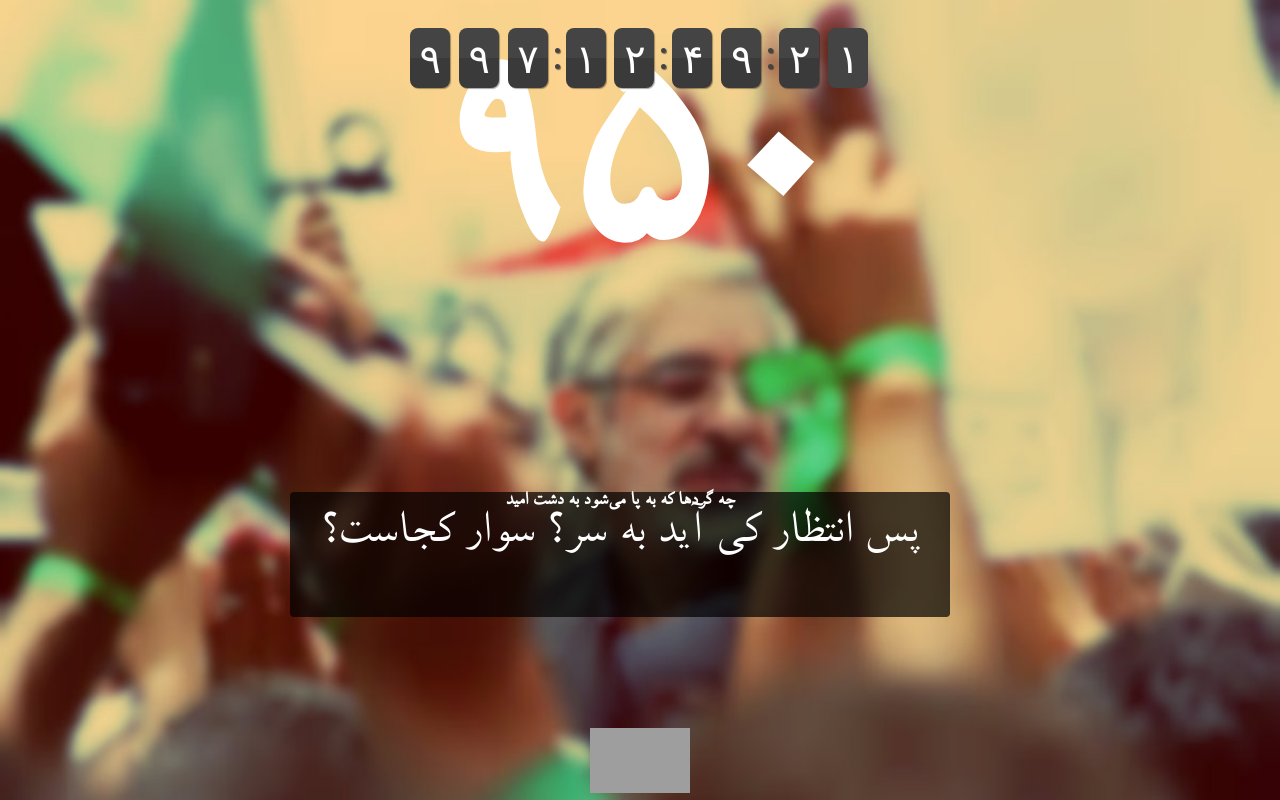
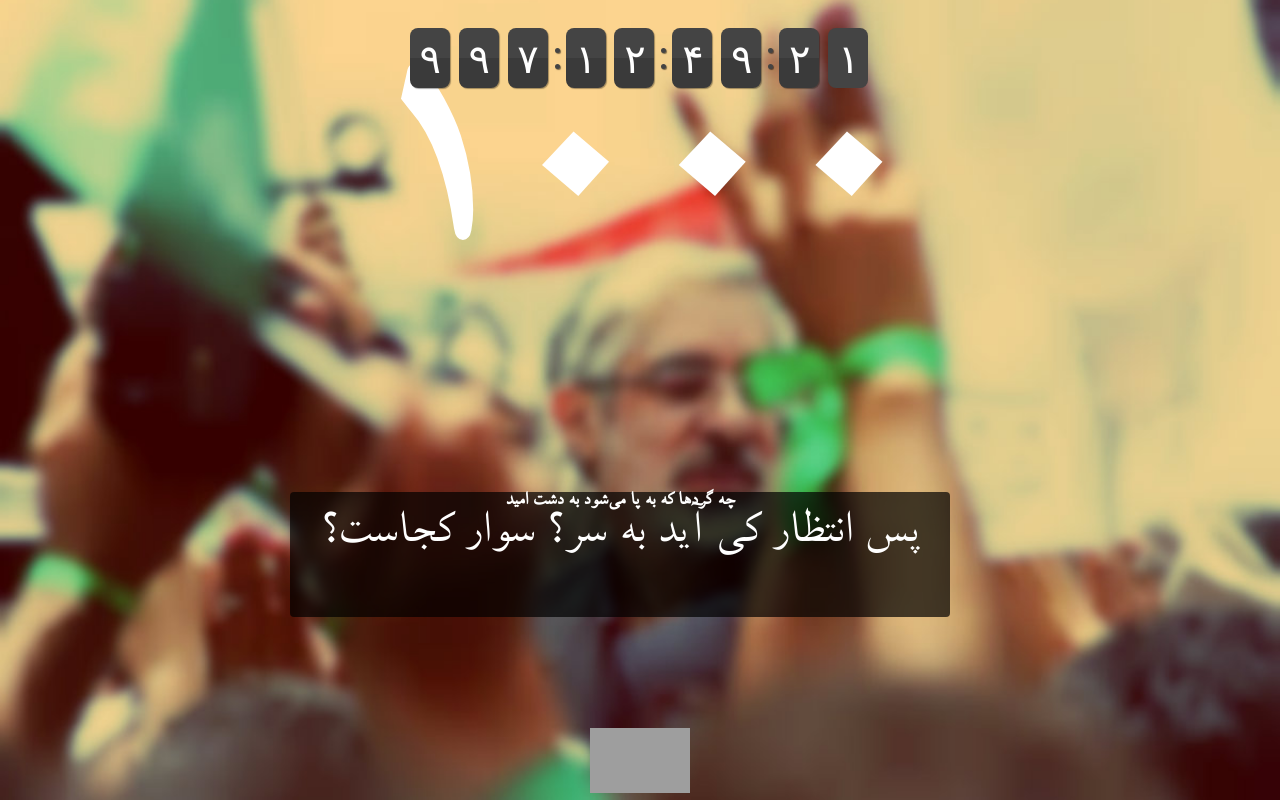
Before and after one commit to salammirema/salammirema.github.io, a plain HTML site: page index.html in a window 1280 px wide. Drawn offline with nearby package versions, Linux system fonts and the light colour scheme; grey boxes are pictures that could not be loaded.

Commit message:
update to 1000

```diff
--- a/index.html
+++ b/index.html
@@ -8,7 +8,7 @@
     <meta http-equiv="Content-Type" content="text/html; charset=utf8">
     <meta property="og:type" content="website" />
     <meta property="og:url" content="http://zamanehasr.tk/" />
-    <meta property="og:title" content="950 روز گذشت" />
+    <meta property="og:title" content="1000 روز گذشت" />
     <meta property="og:description" content="و تو همچنان ایستاده بر عهد خود ... " />
     <meta property="og:image" content="http://zamanehasr.tk/thumb.jpg" />
 	<meta property="og:image:type" content="image/jpeg" />
@@ -17,7 +17,7 @@
     <link rel="stylesheet" href="style.css?rand=12211652"/>
     <link rel="stylesheet" href="font.css"/>
 
-    <title>950 روز گذشت ... </title>
+    <title>1000 روز گذشت ... </title>
 </head>
 <script type="javascript">
 </script>
@@ -27,7 +27,7 @@
     <div id="countdown" class="countdownHolder" style="direction:ltr;">
     </div>
 
-	<div id="days">950</div>
+	<div id="days">1000</div>
 </div>
 <div id="poem">
 	<ul id="poems" style="list-style:none;">
```
